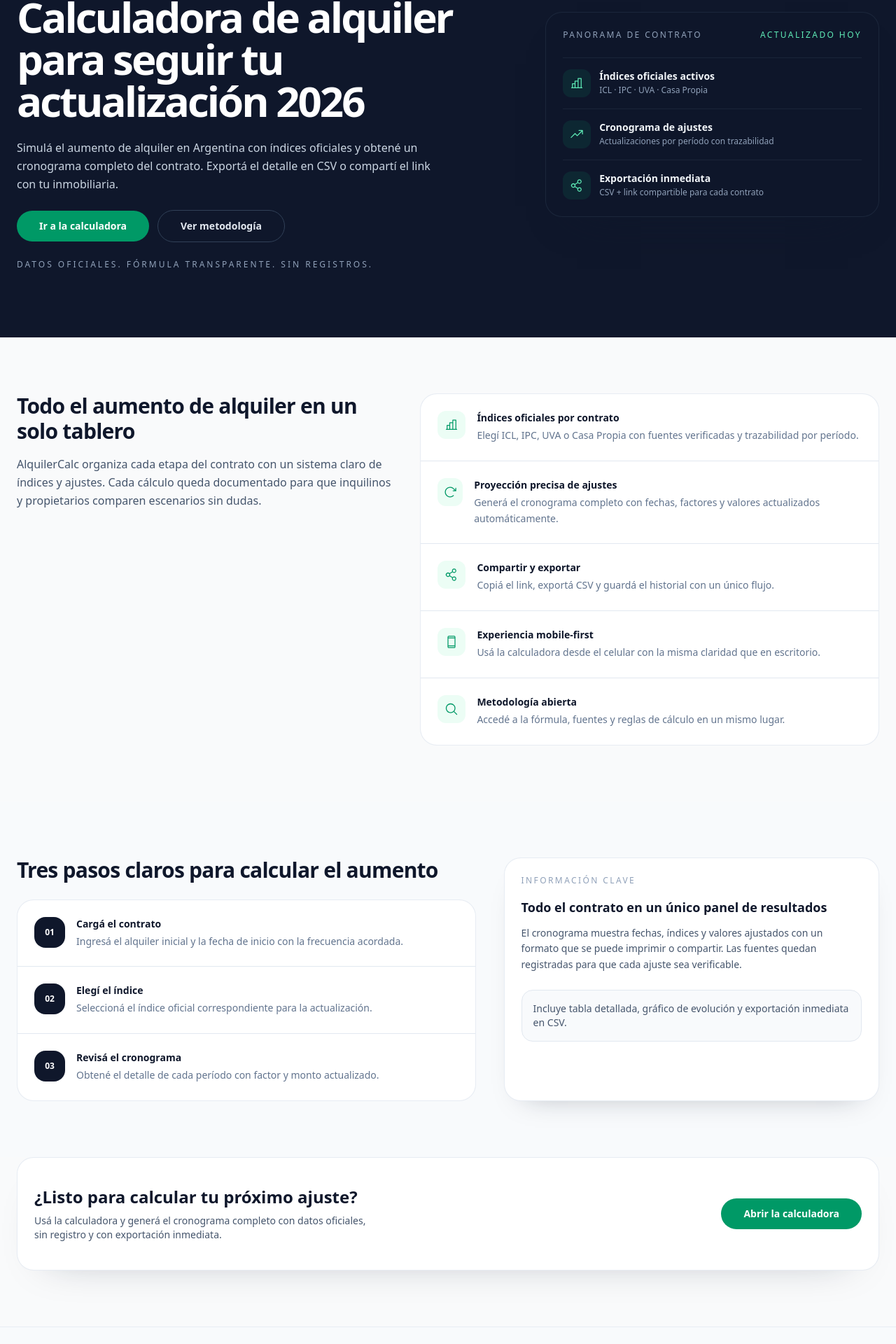
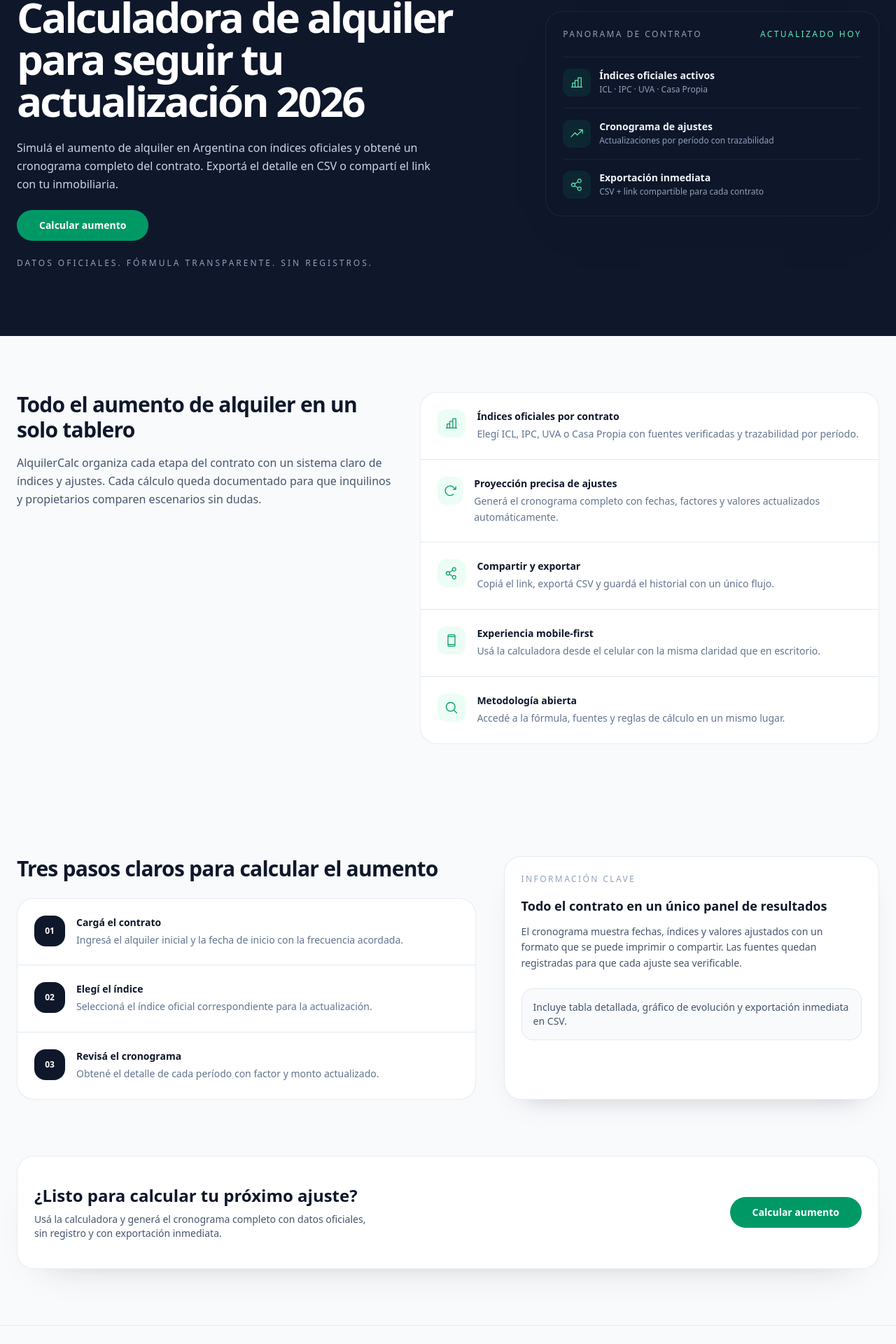
Before and after one commit to martingalmarino/alquilercalc, a Next.js app: page / in a window 1280 px wide. Shown: the part 217-2137 px from the top of the page at 70% size. Built offline with nearby package versions, Linux system fonts and the light colour scheme; no server answers.

Commit message:
chore: simplify home CTA

```diff
--- a/src/app/page.tsx
+++ b/src/app/page.tsx
@@ -1,4 +1,3 @@
-import Link from "next/link";
 import type { Metadata } from "next";
 import {
   ChartBar,
@@ -59,14 +58,8 @@ export default function Home() {
                 href="/calculadora"
                 className="items-center justify-center rounded-full bg-emerald-600 px-8 py-3 text-sm font-bold text-white shadow-[0_18px_36px_-24px_rgba(5,150,105,0.9)] transition-[transform,background-color,box-shadow] duration-300 ease-[cubic-bezier(0.16,1,0.3,1)] hover:bg-emerald-500 active:translate-y-[1px]"
               >
-                Ir a la calculadora
+                Calcular aumento
               </MagneticLink>
-              <Link
-                href="/metodologia"
-                className="inline-flex items-center justify-center rounded-full border border-slate-700 px-8 py-3 text-sm font-semibold text-slate-200 transition-[transform,color,border-color] duration-300 ease-[cubic-bezier(0.16,1,0.3,1)] hover:border-slate-500 hover:text-white active:translate-y-[1px]"
-              >
-                Ver metodología
-              </Link>
             </div>
             <div className="text-xs uppercase tracking-[0.25em] text-slate-400">
               Datos oficiales. Fórmula transparente. Sin registros.
@@ -226,7 +219,7 @@ export default function Home() {
             href="/calculadora"
             className="items-center justify-center rounded-full bg-emerald-600 px-8 py-3 text-sm font-bold text-white shadow-[0_18px_36px_-24px_rgba(5,150,105,0.9)] transition-[transform,background-color,box-shadow] duration-300 ease-[cubic-bezier(0.16,1,0.3,1)] hover:bg-emerald-500 active:translate-y-[1px]"
           >
-            Abrir la calculadora
+            Calcular aumento
           </MagneticLink>
         </div>
       </section>
```
